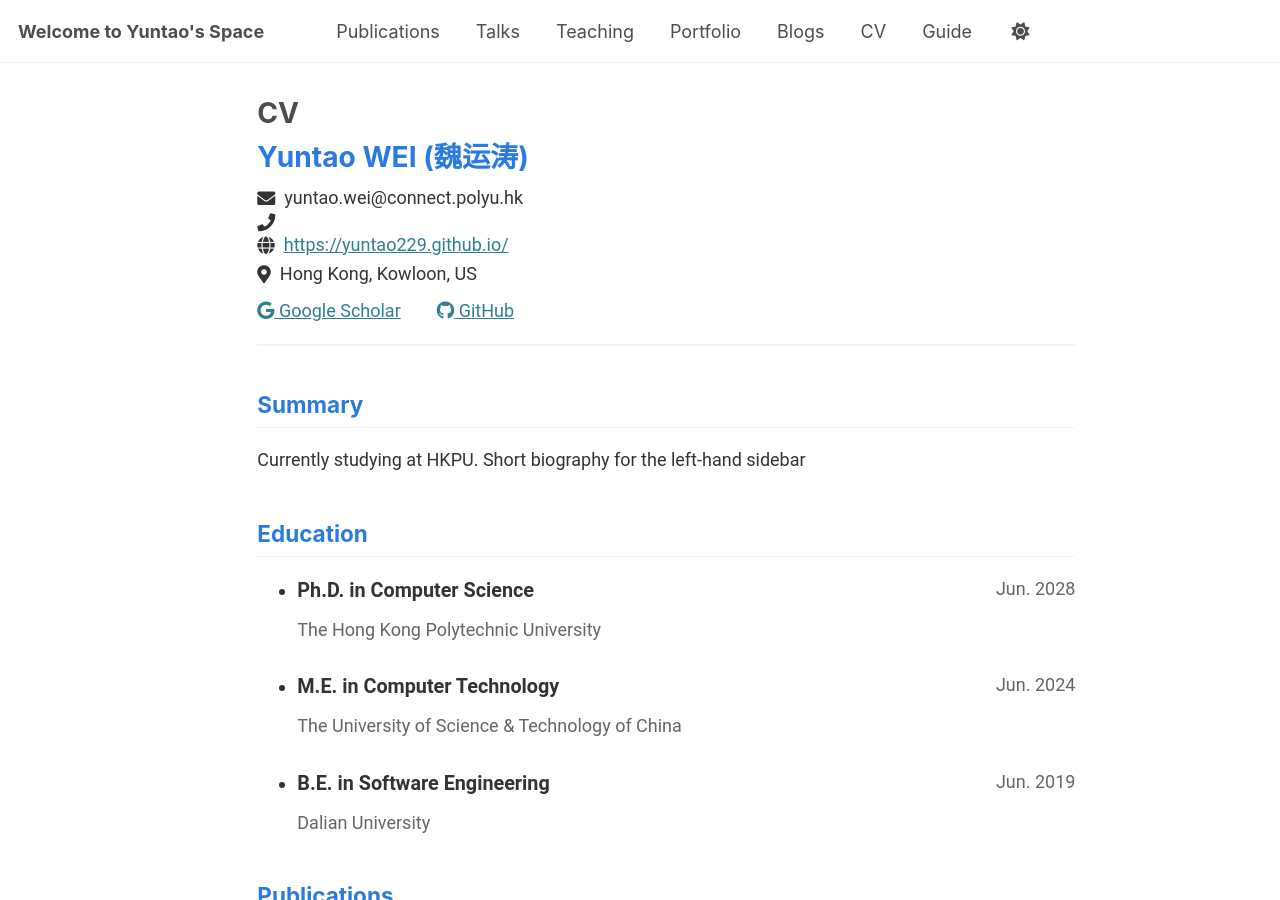
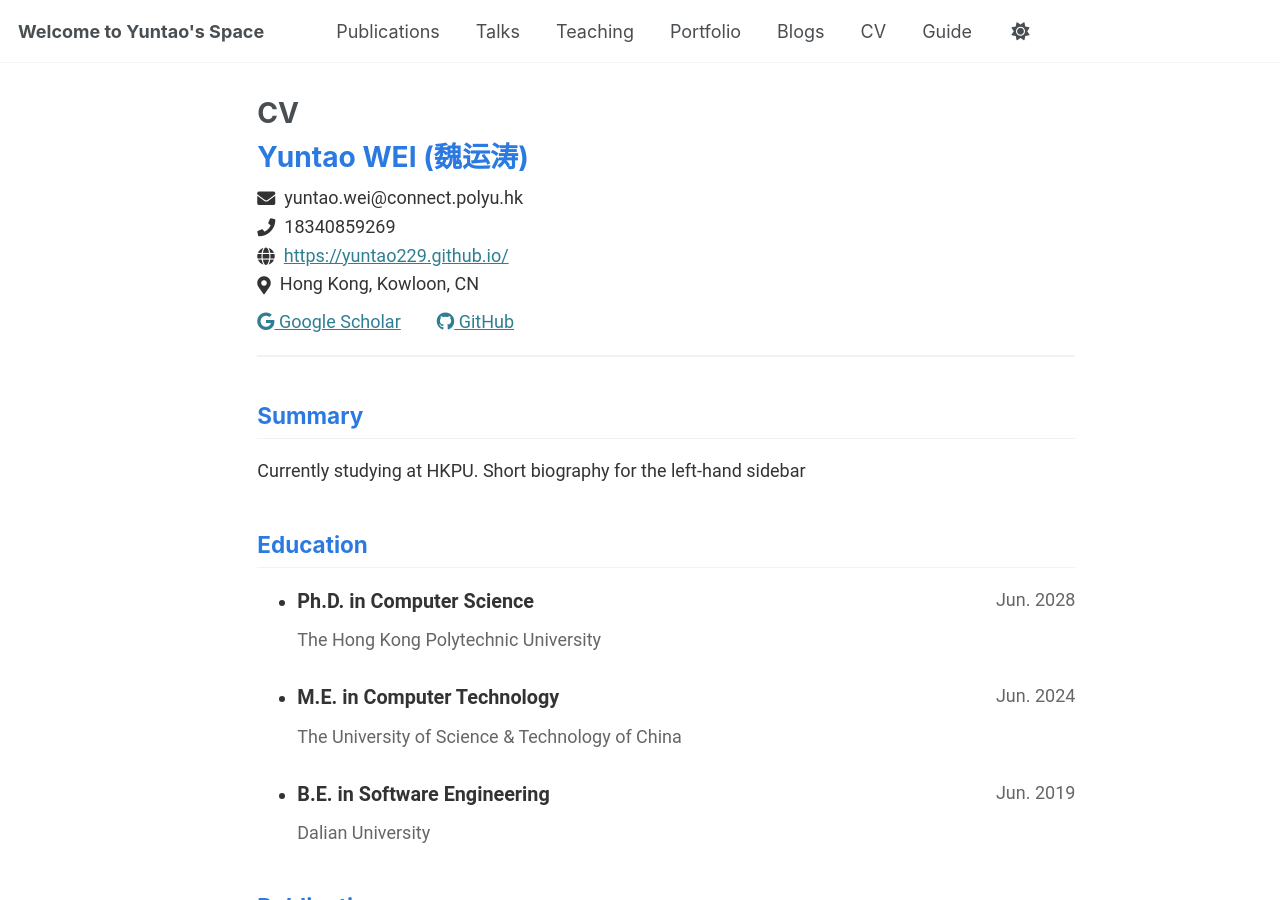
Before and after one commit to yuntao229/yuntao229.github.io, a Jekyll site: the page built from _pages/cv-json.md, in a window 1280 px wide and 900 px high. Built offline with Jekyll 4.4.1, drawn with Linux system fonts in a browser that asks for light colours.

Commit message:
Update cv.json

```diff
--- a/_data/cv.json
+++ b/_data/cv.json
@@ -2,14 +2,14 @@
   "basics": {
     "name": "Yuntao WEI (魏运涛)",
     "email": "yuntao.wei@connect.polyu.hk",
-    "phone": "",
+    "phone": "18340859269",
     "website": "https://yuntao229.github.io/",
     "summary": "Currently studying at HKPU. Short biography for the left-hand sidebar",
     "location": {
       "address": "",
       "postalCode": "",
       "city": "Hong Kong",
-      "countryCode": "US",
+      "countryCode": "CN",
       "region": "Kowloon"
     },
     "profiles": [
```
